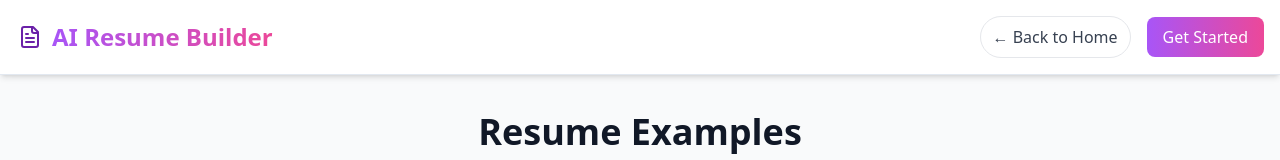
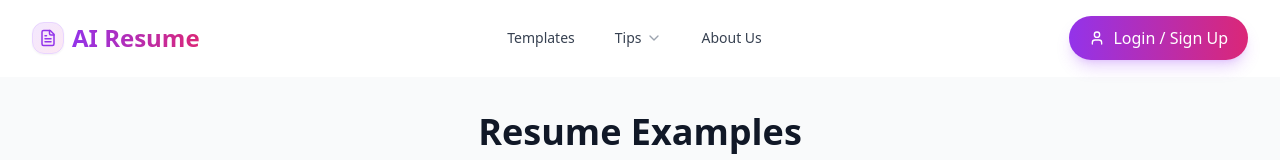
Before and after one commit to abhinavsaxena2308/AI-Resume-Builder, a React (Vite) app: page /examples in a window 1280 px wide. Shown: the top 160 px of the page. Built offline with nearby package versions, Linux system fonts and the light colour scheme; no server answers.

Commit message:
builder navbar changed

```diff
--- a/src/components/Navbar.jsx
+++ b/src/components/Navbar.jsx
@@ -1,18 +1,25 @@
-import { useNavigate } from "react-router-dom";
+import { useState, useEffect } from "react";
+import { useNavigate, useLocation } from "react-router-dom";
 import { auth, handleAuthError } from "@/integrations/firebase/client";
 import { signOut } from "firebase/auth";
-import { FileText } from "lucide-react";
+import { FileText, User, Menu, X, ChevronDown } from "lucide-react";
+import { motion, AnimatePresence } from "framer-motion";
 
 const Navbar = ({ user }) => {
   const navigate = useNavigate();
+  const location = useLocation();
+  const [isScrolled, setIsScrolled] = useState(false);
+  const [isMobileMenuOpen, setIsMobileMenuOpen] = useState(false);
+  const [activeDropdown, setActiveDropdown] = useState(null);
 
-  const handleBack = () => {
-    if (user) {
-      navigate("/dashboard");
-    } else {
-      navigate("/");
-    }
+  // Handle scroll effect for dynamic navbar styling
+  useEffect(() => {
+    const handleScroll = () => {
+      setIsScrolled(window.scrollY > 20);
     };
+    window.addEventListener("scroll", handleScroll);
+    return () => window.removeEventListener("scroll", handleScroll);
+  }, []);
 
   const handleLogout = async () => {
     try {
@@ -24,46 +31,196 @@ const Navbar = ({ user }) => {
     }
   };
 
+  const handleNavClick = (path) => {
+    navigate(path);
+    setIsMobileMenuOpen(false);
+    setActiveDropdown(null);
+  };
+
+  // NavItem component for reusability and consistent hover effects
+  const NavItem = ({ label, hasDropdown, onClick, onMouseEnter, onMouseLeave, isActive }) => (
+    <button
+      onClick={onClick}
+      onMouseEnter={onMouseEnter}
+      onMouseLeave={onMouseLeave}
+      className="relative group px-4 py-2 text-sm font-medium flex items-center gap-1 text-gray-700 dark:text-gray-200"
+      aria-expanded={isActive}
+    >
+      <span className="relative z-10 group-hover:text-purple-600 dark:group-hover:text-purple-400 transition-colors duration-300">
+        {label}
+      </span>
+      {hasDropdown && (
+        <ChevronDown className="w-4 h-4 text-gray-400 group-hover:text-purple-500 transition-transform duration-300 group-hover:rotate-180" />
+      )}
+      {/* Dynamic Hover Underline Effect */}
+      <span className="absolute left-4 right-4 bottom-0 h-[2px] bg-gradient-to-r from-purple-500 to-pink-500 scale-x-0 group-hover:scale-x-100 transition-transform duration-300 origin-center rounded-full" />
+    </button>
+  );
+
   return (
-    <header className="fixed top-0 left-0 w-full bg-white dark:bg-black shadow-md z-50 border-b border-border">
-      <div className="container mx-auto px-3 sm:px-4 py-3 sm:py-4 flex justify-between items-center">
+    <header
+      className={`fixed top-0 left-0 w-full z-50 transition-all duration-300 border-b ${isScrolled
+          ? "bg-white/80 dark:bg-black/80 backdrop-blur-md border-gray-200/50 dark:border-gray-800/50 shadow-sm py-2"
+          : "bg-white dark:bg-black border-transparent py-4"
+        }`}
+    >
+      <div className="container mx-auto px-4 md:px-8 flex justify-between items-center">
+        {/* Logo Section */}
         <div
-          className="flex items-center cursor-pointer"
-          onClick={handleBack}
+          className="flex items-center gap-2 cursor-pointer group"
+          onClick={() => navigate("/")}
         >
-          <div className="h-6 w-6 sm:h-7 sm:w-7 rounded-lg flex items-center justify-center text-purple-800 dark:text-purple-400 font-bold">
-            <FileText className="w-5 h-5 sm:w-6 sm:h-6" />
+          <div className="h-8 w-8 rounded-xl bg-gradient-to-br from-purple-100 to-pink-100 dark:from-purple-900/40 dark:to-pink-900/40 flex items-center justify-center p-1.5 transition-transform duration-300 group-hover:scale-110 shadow-sm border border-purple-200 dark:border-purple-800">
+            <FileText className="w-full h-full text-purple-600 dark:text-purple-400" />
           </div>
-          <span className="ml-2 text-lg sm:text-2xl font-bold bg-gradient-to-r from-purple-500 to-pink-500 bg-clip-text text-transparent">
-            AI Resume Builder
+          <span className="text-xl md:text-2xl font-bold bg-gradient-to-r from-purple-600 to-pink-600 bg-clip-text text-transparent group-hover:from-purple-500 group-hover:to-pink-500 transition-all duration-300">
+            AI Resume
           </span>
         </div>
 
-        <nav className="flex items-center space-x-2 sm:space-x-4">
+        {/* Desktop Navigation Center */}
+        <nav className="hidden md:flex flex-1 items-center justify-center space-x-2">
+          <NavItem
+            label="Templates"
+            onClick={() => handleNavClick("/examples")}
+          />
+
+          <div
+            className="relative"
+            onMouseEnter={() => setActiveDropdown("tips")}
+            onMouseLeave={() => setActiveDropdown(null)}
+          >
+            <NavItem
+              label="Tips"
+              hasDropdown={true}
+              isActive={activeDropdown === "tips"}
+            />
+            {/* Dropdown for Tips */}
+            <AnimatePresence>
+              {activeDropdown === "tips" && (
+                <motion.div
+                  initial={{ opacity: 0, y: 10, scale: 0.95 }}
+                  animate={{ opacity: 1, y: 0, scale: 1 }}
+                  exit={{ opacity: 0, y: 10, scale: 0.95 }}
+                  transition={{ duration: 0.2 }}
+                  className="absolute top-full left-1/2 -translate-x-1/2 mt-2 w-48 bg-white dark:bg-gray-900 rounded-xl shadow-xl shadow-purple-500/10 border border-gray-100 dark:border-gray-800 py-2 overflow-hidden"
+                >
                   <button
-            onClick={handleBack}
-            className="flex items-center gap-1 sm:gap-2 text-gray-700 border rounded-full px-2 py-1 sm:px-3 sm:py-2 text-sm sm:text-base dark:text-gray-200 dark:border-gray-700 hover:shadow-lg hover:shadow-purple-400 dark:hover:shadow-purple-600 transition"
+                    onClick={() => handleNavClick("/career-tips")}
+                    className="w-full text-left px-4 py-2.5 text-sm text-gray-700 dark:text-gray-300 hover:bg-purple-50 dark:hover:bg-purple-900/20 hover:text-purple-600 dark:hover:text-purple-400 transition-colors"
                   >
-            {user ? "← Dashboard" : "← Back to Home"}
+                    Career Tips
                   </button>
+                  <button
+                    onClick={() => handleNavClick("/interview-tips")}
+                    className="w-full text-left px-4 py-2.5 text-sm text-gray-700 dark:text-gray-300 hover:bg-purple-50 dark:hover:bg-purple-900/20 hover:text-purple-600 dark:hover:text-purple-400 transition-colors"
+                  >
+                    Interview Tips
+                  </button>
+                </motion.div>
+              )}
+            </AnimatePresence>
+          </div>
 
+          <NavItem
+            label="About Us"
+            onClick={() => handleNavClick("/#about")}
+          />
+        </nav>
+
+        {/* Desktop Right Actions (Auth/Dashboard) */}
+        <div className="hidden md:flex items-center gap-4">
           {user ? (
+            <div className="flex items-center gap-3">
+              {location.pathname !== "/dashboard" && (
+                <button
+                  onClick={() => navigate("/dashboard")}
+                  className="text-sm font-medium text-gray-600 dark:text-gray-300 hover:text-purple-600 dark:hover:text-purple-400 transition-colors"
+                >
+                  Dashboard
+                </button>
+              )}
+              <div className="flex items-center gap-2 pl-4 border-l border-gray-200 dark:border-gray-700">
+                <div className="w-8 h-8 rounded-full bg-purple-100 dark:bg-purple-900/30 flex items-center justify-center cursor-pointer hover:bg-purple-200 dark:hover:bg-purple-900/50 transition-colors">
+                  <User className="w-4 h-4 text-purple-600 dark:text-purple-400" />
+                </div>
                 <button
                   onClick={handleLogout}
-              className="px-3 sm:px-4 py-1 sm:py-2 bg-gradient-to-r from-purple-500 to-pink-500 text-white rounded-lg hover:opacity-90 transition text-sm sm:text-base"
+                  className="text-sm font-medium text-gray-600 dark:text-gray-300 hover:text-red-500 transition-colors"
                 >
                   Logout
                 </button>
+              </div>
+            </div>
+          ) : (
+            <motion.button
+              whileHover={{ scale: 1.05 }}
+              whileTap={{ scale: 0.95 }}
+              onClick={() => navigate("/auth")}
+              className="flex items-center gap-2 px-5 py-2.5 bg-gradient-to-r from-purple-600 to-pink-600 text-white rounded-full font-medium shadow-lg shadow-purple-500/25 hover:shadow-purple-500/40 transition-all duration-300"
+            >
+              <User className="w-4 h-4" />
+              <span>Login / Sign Up</span>
+            </motion.button>
+          )}
+        </div>
+
+        {/* Mobile Menu Toggle */}
+        <button
+          className="md:hidden p-2 text-gray-600 dark:text-gray-300"
+          onClick={() => setIsMobileMenuOpen(!isMobileMenuOpen)}
+        >
+          {isMobileMenuOpen ? <X className="w-6 h-6" /> : <Menu className="w-6 h-6" />}
+        </button>
+      </div>
+
+      {/* Mobile Menu Dropdown */}
+      <AnimatePresence>
+        {isMobileMenuOpen && (
+          <motion.div
+            initial={{ opacity: 0, height: 0 }}
+            animate={{ opacity: 1, height: "auto" }}
+            exit={{ opacity: 0, height: 0 }}
+            transition={{ duration: 0.3 }}
+            className="md:hidden absolute top-full left-0 w-full bg-white dark:bg-gray-950 border-b border-gray-100 dark:border-gray-800 overflow-hidden shadow-xl"
+          >
+            <div className="px-4 py-6 flex flex-col gap-4">
+              <button onClick={() => handleNavClick("/examples")} className="text-left text-lg font-medium text-gray-800 dark:text-gray-200">
+                Templates
+              </button>
+              <div className="flex flex-col gap-2 pl-4 border-l-2 border-purple-200 dark:border-purple-900/50">
+                <span className="text-sm text-gray-500 dark:text-gray-400 uppercase tracking-wider font-semibold">Tips</span>
+                <button onClick={() => handleNavClick("/career-tips")} className="text-left text-gray-700 dark:text-gray-300">Career Tips</button>
+                <button onClick={() => handleNavClick("/interview-tips")} className="text-left text-gray-700 dark:text-gray-300">Interview Tips</button>
+              </div>
+              <button onClick={() => handleNavClick("/#about")} className="text-left text-lg font-medium text-gray-800 dark:text-gray-200">
+                About Us
+              </button>
+
+              <div className="h-px w-full bg-gray-200 dark:bg-gray-800 my-2" />
+
+              {user ? (
+                <>
+                  <button onClick={() => handleNavClick("/dashboard")} className="text-left text-lg font-medium text-purple-600 dark:text-purple-400">
+                    Dashboard
+                  </button>
+                  <button onClick={handleLogout} className="text-left text-lg font-medium text-red-500">
+                    Logout
+                  </button>
+                </>
               ) : (
                 <button
-              onClick={() => navigate("/auth")}
-              className="px-3 sm:px-4 py-1 sm:py-2 bg-gradient-to-r from-purple-500 to-pink-500 text-white rounded-lg hover:opacity-90 transition text-sm sm:text-base"
+                  onClick={() => handleNavClick("/auth")}
+                  className="flex items-center justify-center gap-2 w-full py-3 bg-gradient-to-r from-purple-600 to-pink-600 text-white rounded-xl font-medium"
                 >
-              Get Started
+                  <User className="w-5 h-5" />
+                  <span>Login / Sign Up</span>
                 </button>
               )}
-        </nav>
             </div>
+          </motion.div>
+        )}
+      </AnimatePresence>
     </header>
   );
 };
```
Lines whose indentation alone changed are shown as unchanged.
